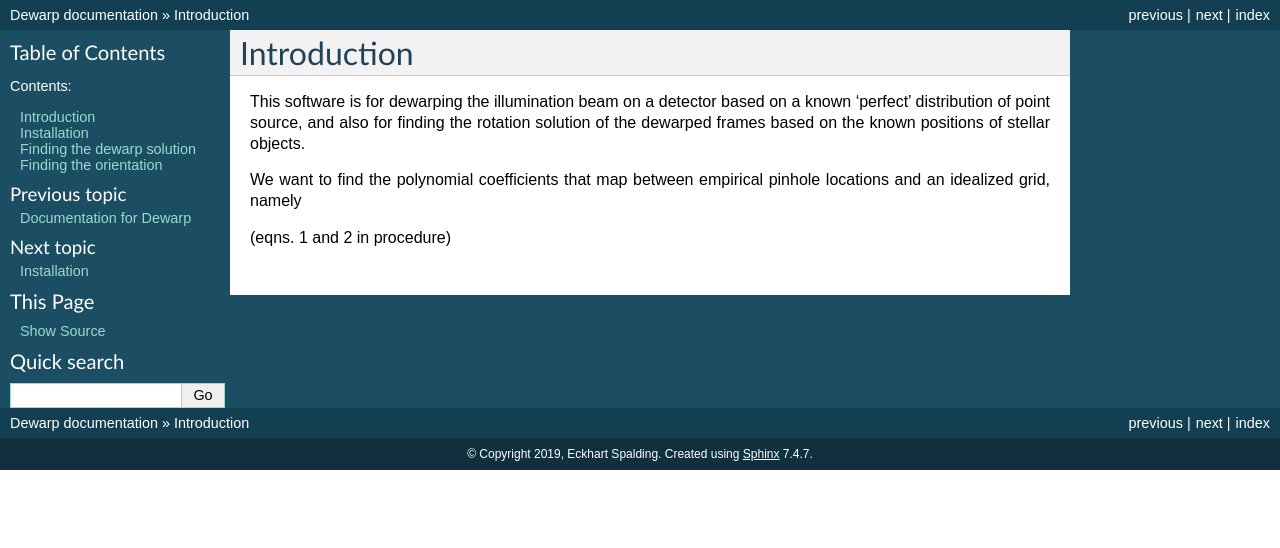
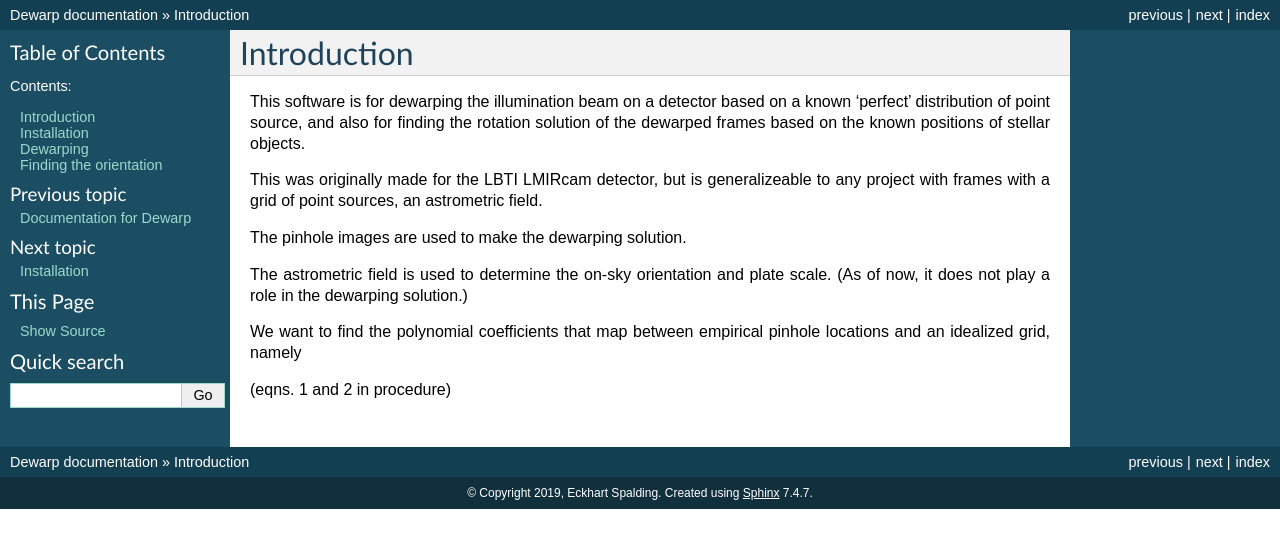
Before and after one commit to mwanakijiji/dewarp, a Sphinx documentation site: the page built from docs/introduction.rst, in a window 1280 px wide. Shown: the top 548 px of the page. Built offline with Sphinx 7.4.7, drawn with Linux system fonts in a browser that asks for light colours; pages that are not in the unit, such as notebooks, are missing from menus.

Commit message:
Added some readthedocs pages

```diff
--- a/docs/dewarp_soln.rst
+++ b/docs/dewarp_soln.rst
@@ -1,4 +1,4 @@
-Finding the dewarp solution
+Dewarping
 =================
 This software is for dewarping the illumination beam on a detector
 based on a known 'perfect' distribution of point source, and also for
@@ -17,6 +17,9 @@ this to be helpful.) Schematically, what is being done is shown in
 cartoon form in Fig. 3.
 
 (Fig. 3 in procedure)
+.. image:: images/kinks2.png
+	   :width: 400
+	   :alt: Alternative text
 
 dewarp with precomputed coords()
 
--- a/docs/introduction.rst
+++ b/docs/introduction.rst
@@ -5,6 +5,15 @@ based on a known 'perfect' distribution of point source, and also for
 finding the rotation solution of the dewarped frames based on the
 known positions of stellar objects.
 
+This was originally made for the LBTI LMIRcam detector, but is
+generalizeable to any project with frames with a grid of point
+sources, an astrometric field.
+
+The pinhole images are used to make the dewarping solution.
+
+The astrometric field is used to determine the on-sky orientation and
+plate scale. (As of now, it does not play a role in the dewarping solution.)
+
 We want to find the polynomial coefficients that map between empirical
 pinhole locations and an idealized grid, namely
 
```
